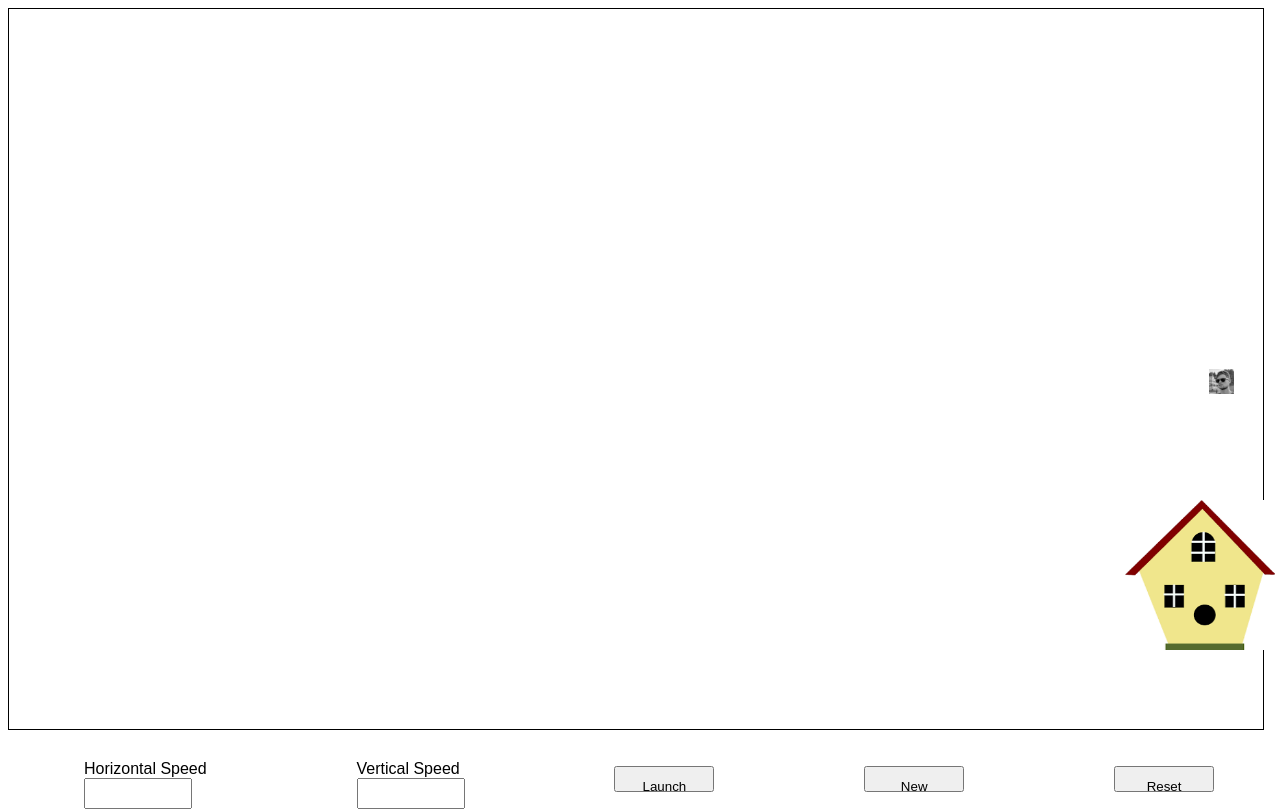
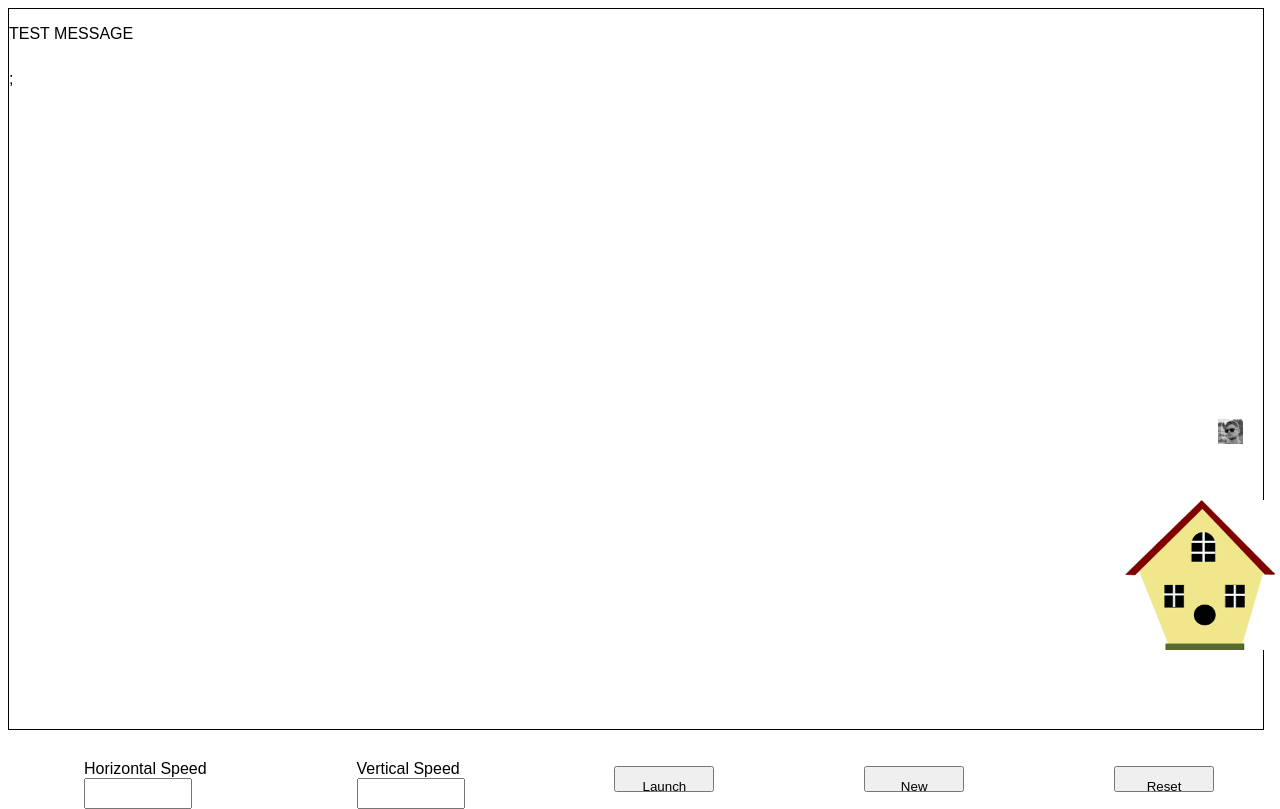
Before and after one commit to koggenfuss/AngryBurds, a plain HTML site: page index.html in a window 1280 px wide. Drawn offline with Linux system fonts and the light colour scheme.

Commit message:
add <p> message

```diff
--- a/index.html
+++ b/index.html
@@ -7,6 +7,7 @@
     <title>Document</title>
 </head>
 <body>
+    <p id="message">TEST MESSAGE</p>;
     <img id="burdHouse" src="imgs/birdHouse.png">
     <img id="burd" src="imgs/kaleb.png">
 
```
